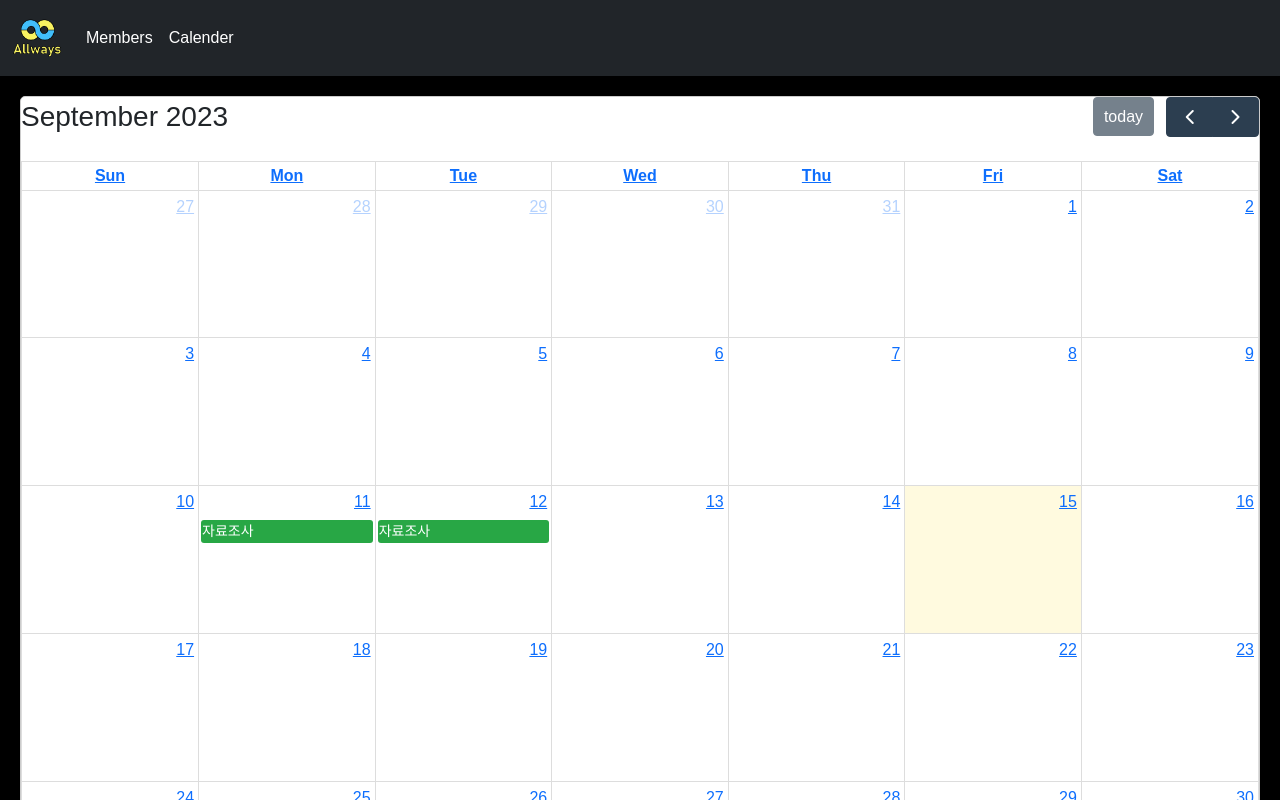
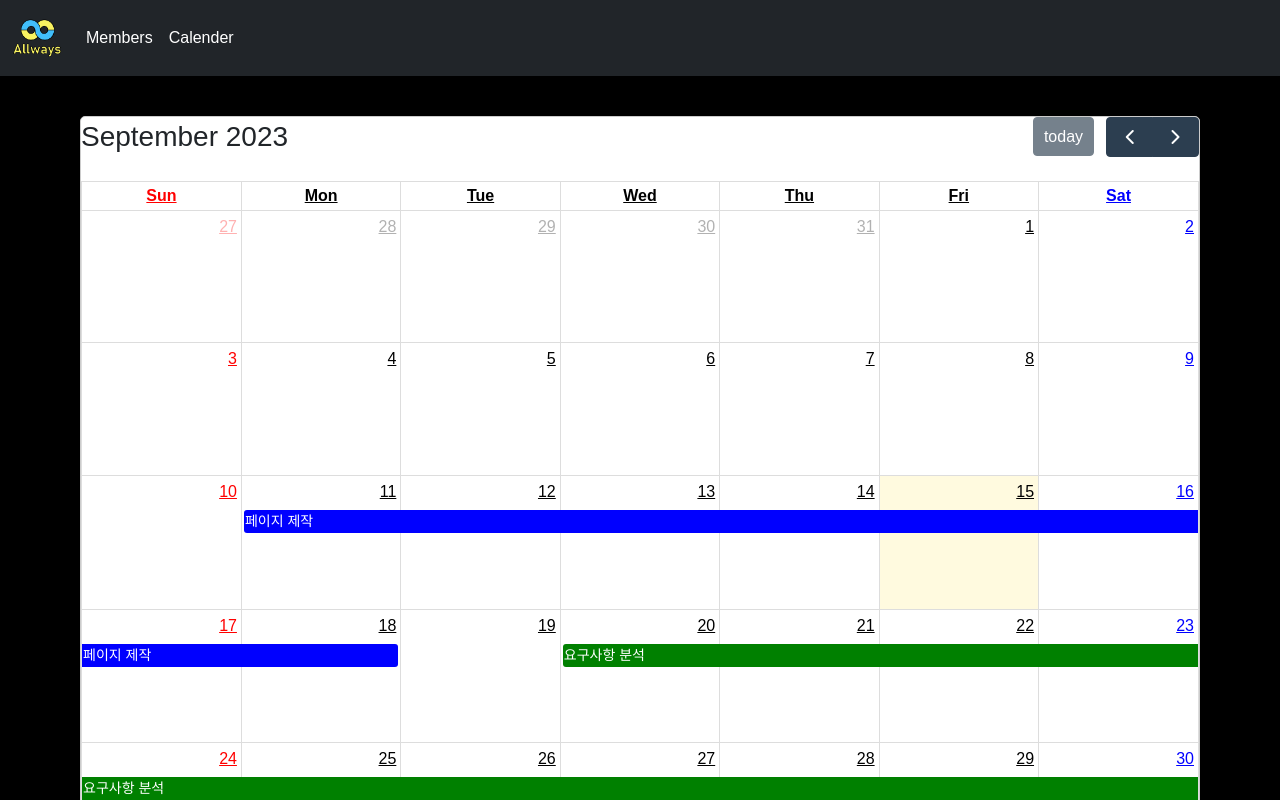
Before and after one commit to KEA-Allways/Team-Page, a React (Create React App) app: page /calender in a window 1280 px wide. Shown: the top 800 px of the page. Built offline with nearby package versions, Linux system fonts and the light colour scheme.

Commit message:
Feat : 캘린더 색깔 수정

```diff
--- a/src/pages/ReactCalendar.js
+++ b/src/pages/ReactCalendar.js
@@ -1,23 +1,36 @@
 import React, { Component } from 'react';
 import FullCalendar from '@fullcalendar/react';
 import dayGridPlugin from '@fullcalendar/daygrid';
+import moment from 'moment/moment';
 import "../styles/ReactCalendar.css"
 import Navbar from './Navbar';
 
 class ReactCalendar extends Component {
     render() {
+        const events = [
+          {
+              title: '페이지 제작',
+              start: moment('2023-09-11').format('YYYY-MM-DD'),
+              end: moment('2023-09-19').format('YYYY-MM-DD'),
+              color:'blue'
+          },
+          {
+            title: '요구사항 분석 ',
+            start: moment('2023-09-20').format('YYYY-MM-DD'),
+            end: moment('2023-10-4').format('YYYY-MM-DD'),
+            color:'green'
+          }
+      ];
+
         return (
           <>
             <Navbar/>
           <div className="App">
-            <FullCalendar
-              defaultView="dayGridMonth"
-              plugins={[ dayGridPlugin ]}
-              events={[
-                { title: '자료조사', date: '2023-09-11' },
-                { title: '자료조사', date: '2023-09-12' }
-            ]}
-            />
+          <FullCalendar
+                        defaultView="dayGridMonth"
+                        plugins={[dayGridPlugin]}
+                        events={events}
+                    />
           </div>
           </>
 
--- a/src/styles/ReactCalendar.css
+++ b/src/styles/ReactCalendar.css
@@ -3,7 +3,10 @@
 /* Adjust the calendar's container */
 .App {
   font-family: Arial, sans-serif;
-  padding: 20px;
+  padding: 40px;
+  max-height: 500px;
+  max-width: 1200px; /* Set the maximum width */
+  margin: 0 auto;
 }
 
 /* Style the calendar */
@@ -53,3 +56,14 @@
 .fc-event-inner {
   border: none;
 }
+
+.fc-day a{
+  color:black
+}
+.fc-day-sat a{
+  color:blue
+}
+
+.fc-day-sun  a{
+  color:red
+}
```
